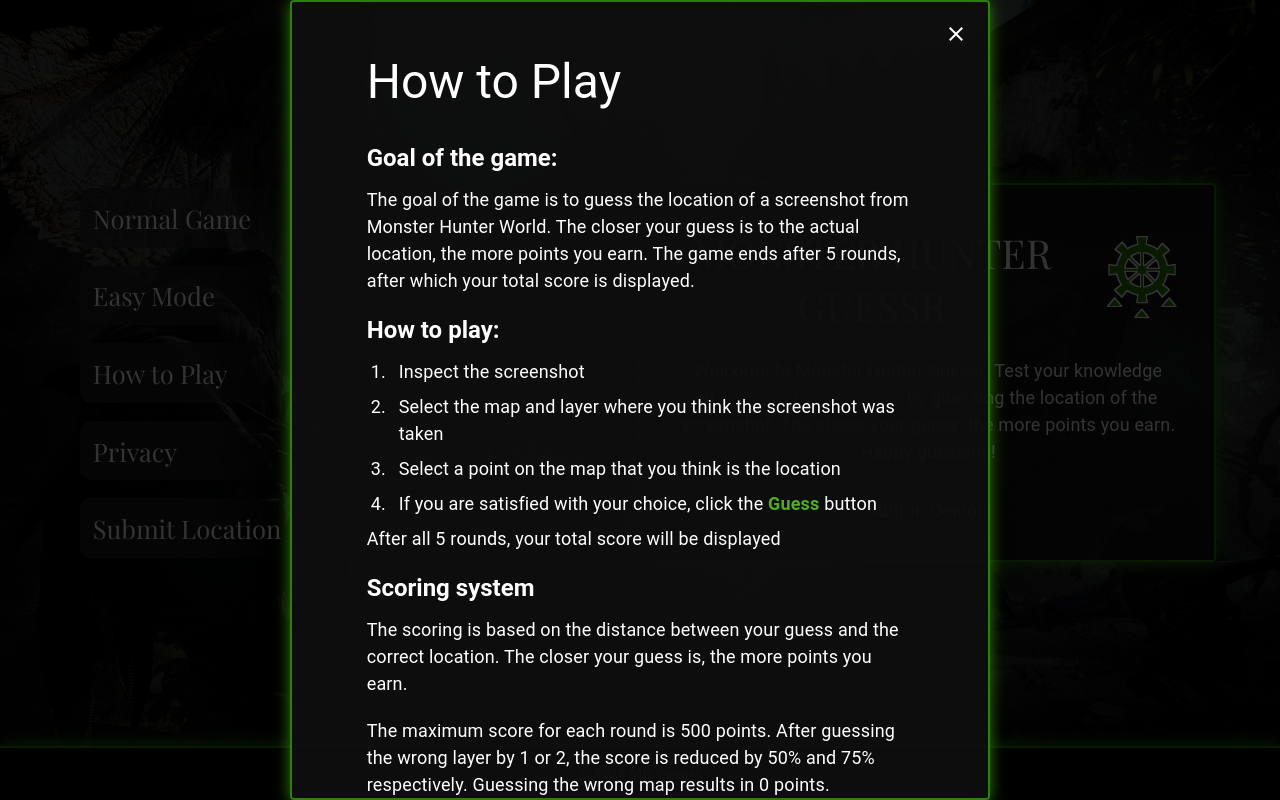
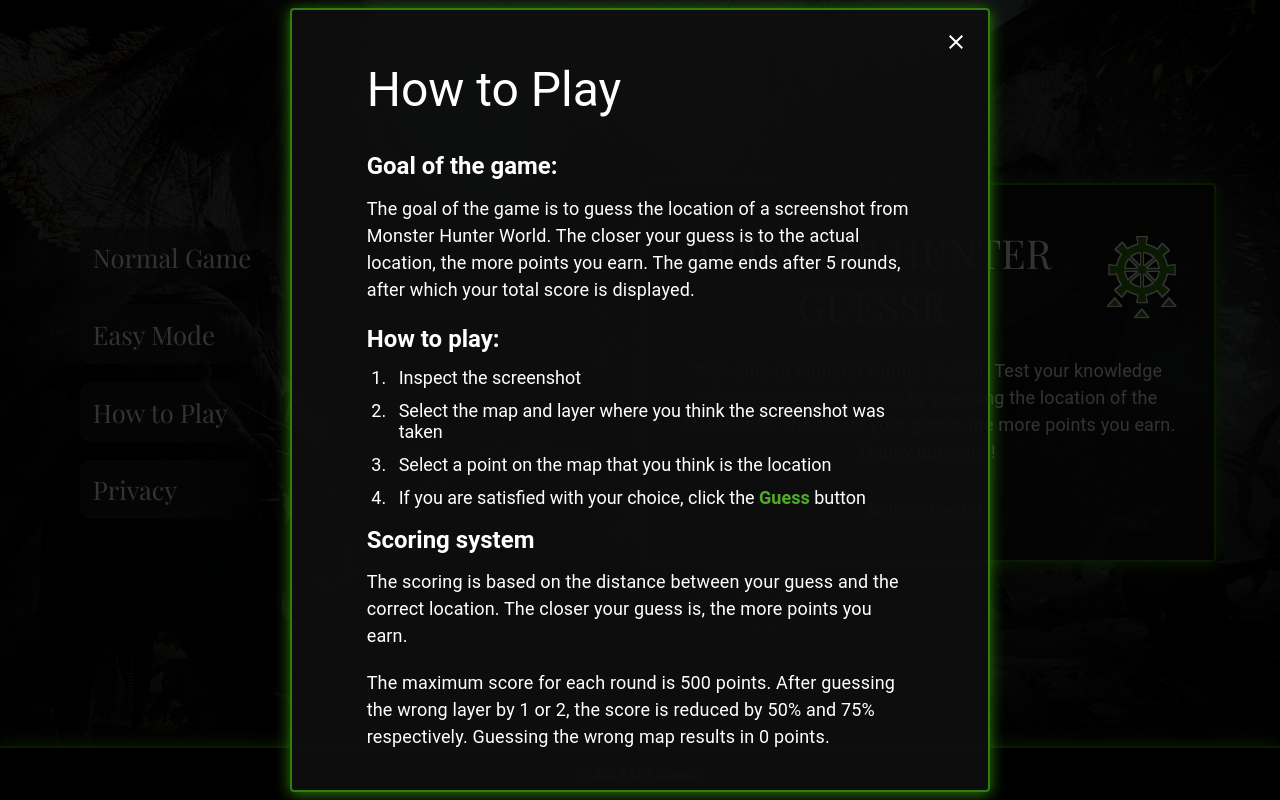
Before and after one commit to Deniorrr/MonsterGuessr, a React (Vite) app in the folder client/: page / in a window 1280 px wide. Both pictures are taken after a click on the element "How to Play". Built offline with nearby package versions, Linux system fonts and the light colour scheme; a web font is replaced by a local one.

Commit message:
db saves info about user submitting data, api validates the user

```diff
--- a/client/src/App.scss
+++ b/client/src/App.scss
@@ -107,6 +107,16 @@
     li {
       margin-bottom: 8px;
       padding-left: 8px;
+    }
+    ol {
+      font-family: "Roboto", "Helvetica", "Arial", sans-serif;
+      font-size: 1.125rem;
+      color: #fff;
+      margin-bottom: 16px;
+      padding-left: 24px;
+      li {
+        margin-bottom: 12px;
+      }
     }
   }
 }
--- a/client/src/containers/HowToPlay.jsx
+++ b/client/src/containers/HowToPlay.jsx
@@ -19,12 +19,10 @@
             after which your total score is displayed.
           </Typography>
           <Typography variant="h5">How to play:</Typography>
-          <Typography variant="body1">
-            <ol style={{ paddingLeft: 24 }}>
+          <ol>
             <li>Inspect the screenshot</li>
             <li>
-                Select the map and layer where you think the screenshot was
-                taken
+              Select the map and layer where you think the screenshot was taken
             </li>
             <li>Select a point on the map that you think is the location</li>
             <li>
@@ -34,11 +32,7 @@
               </span>{" "}
               button
             </li>
-              <Typography style={{ marginLeft: "-24px" }}>
-                After all 5 rounds, your total score will be displayed
-              </Typography>
           </ol>
-          </Typography>
           <Typography variant="h5">Scoring system</Typography>
           <Typography variant="body1">
             The scoring is based on the distance between your guess and the
--- a/client/src/pages/Home.jsx
+++ b/client/src/pages/Home.jsx
@@ -19,13 +19,10 @@
     HowToPlay: "How to Play",
     privacy: "Privacy",
   };
-  const user1 = { id: "deniorrr", isAdmin: true, canSeeSubmit: true };
-  localStorage.setItem("user", JSON.stringify(user1));
-  localStorage.setItem("myID", 12345);
   let user = null;
   try {
     user = JSON.parse(localStorage.getItem("user"));
-  } catch (e) {
+  } catch {
     user = null;
   }
 
```
Also changed, not shown: 1 other file (tests, documents, lock files or other folders). Lines whose indentation alone changed are shown as unchanged.
